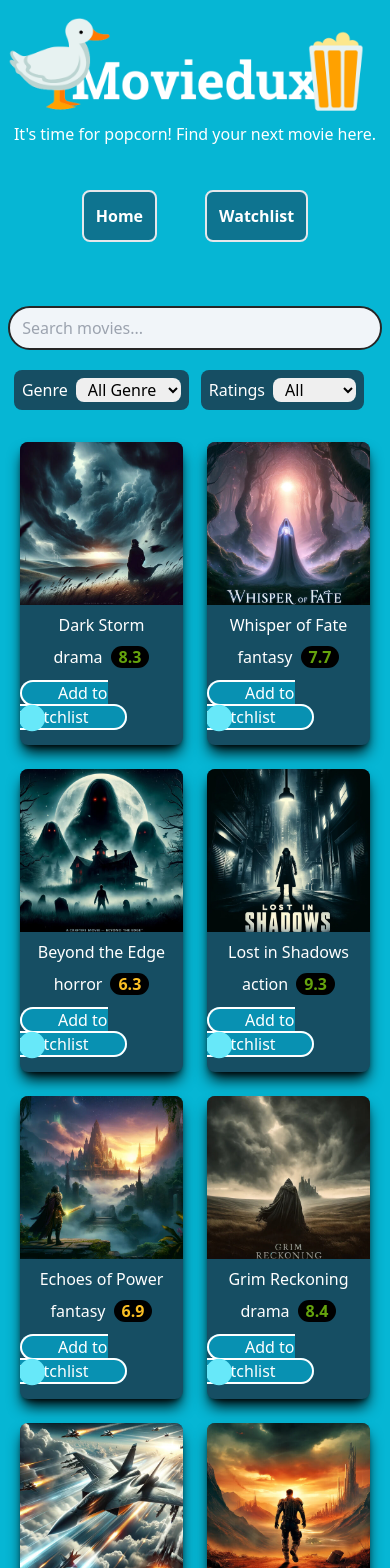
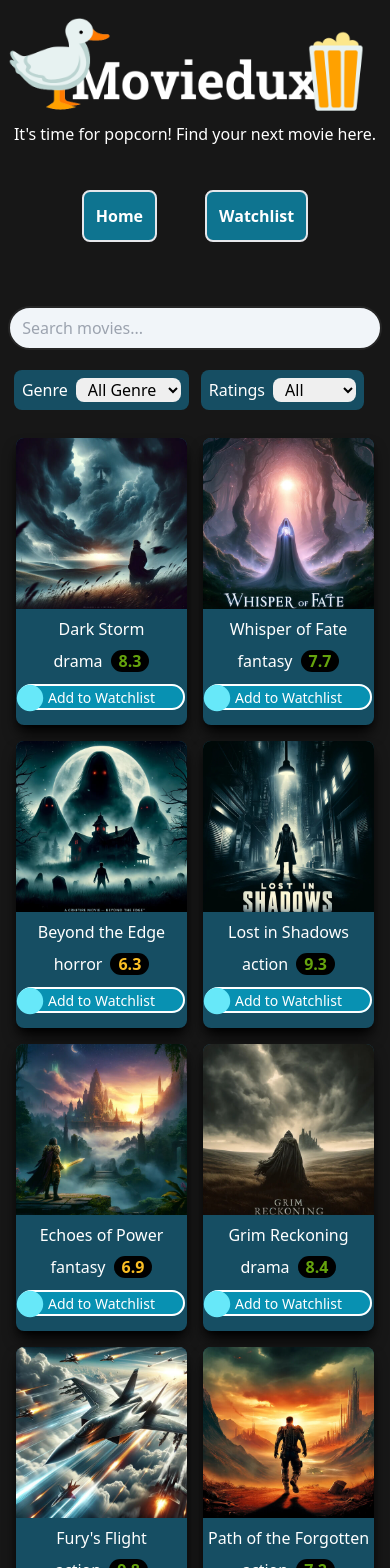
Before and after one commit to shreenidhi-h/moviedux, a React (Vite) app: page / in a window 390 px wide. Shown: the top 1568 px of the page. Built offline with nearby package versions, Linux system fonts and the light colour scheme.

Commit message:
Responsive

```diff
--- a/index.html
+++ b/index.html
@@ -6,7 +6,7 @@
 		<meta name="viewport" content="width=device-width, initial-scale=1.0" />
 		<title>Moviedux</title>
 	</head>
-	<body class="bg-cyan-500 px-16 text-white max-md:px-10 max-sm:px-2">
+	<body class="bg-neutral-900 px-16 text-white max-md:px-10 max-sm:px-2">
 		<div id="root"></div>
 		<script type="module" src="/src/main.jsx"></script>
 	</body>
--- a/src/assets/Component/Moviecard/Moviecard.jsx
+++ b/src/assets/Component/Moviecard/Moviecard.jsx
@@ -14,7 +14,7 @@ export default function Moviecard({ movie, isWatchlisted, toggleWatchlist }) {
 	return (
 		<div
 			key={movie.id}
-			className="rounded-lg transition duration-150 hover:ease-in-out overflow-hidden flex flex-col bg-cyan-900 justify-center items-center max-lg:m-3 sm:m-4 shadow-lg shadow-black hover:scale-110"
+			className="rounded-lg transition duration-150 hover:ease-in-out overflow-hidden flex flex-col bg-cyan-900 justify-center items-center md:max-lg:m-3 m-7 max-sm:m-4 max-[450px]:m-2 shadow-lg shadow-black hover:scale-110"
 		>
 			<img
 				src={`images/${movie.image}`}
@@ -47,7 +47,7 @@ export default function Moviecard({ movie, isWatchlisted, toggleWatchlist }) {
 					id="toggle-switch"
 					className="border-white border-2 bg-cyan-600 rounded-full cursor-pointer transition duration-200 relative"
 				>
-					<span className="px-6  mx-3">
+					<span className="px-5 mx-2 max-[450px]:text-sm">
 						{isWatchlisted ? "In Watchlist" : "Add to Watchlist"}
 					</span>
 				</span>
--- a/src/assets/Component/Moviegrid/Moviegrid.jsx
+++ b/src/assets/Component/Moviegrid/Moviegrid.jsx
@@ -85,7 +85,7 @@ export const Moviegrid = ({ movies, watchList, toggleWatchlist }) => {
 					</select>
 				</div>
 			</div>
-			<div className="w-full grid grid-cols-4 max-md:grid-cols-2 mt-5 max-lg:grid-cols-3">
+			<div className="w-full grid grid-cols-4 max-md:grid-cols-2 mt-5 max-lg:grid-cols-3 items-center">
 				{filteredMovies.map((movie) => (
 					<Moviecard
 						movie={movie}
--- a/src/assets/Component/WatchList/WatchList.jsx
+++ b/src/assets/Component/WatchList/WatchList.jsx
@@ -3,7 +3,7 @@ import Moviecard from "../Moviecard/Moviecard";
 export default function Watchlist({ movies, watchList, toggleWatchlist }) {
 	return (
 		<div>
-			<h1 className="title">Your Watchlist</h1>
+			<h1 className="font-semibold text-3xl text-center">Your Watchlist</h1>
 			<div className="w-full grid grid-cols-4 max-md:grid-cols-2 mt-5 max-lg:grid-cols-3">
 				{watchList &&
 					watchList.map((id) => {
--- a/src/index.css
+++ b/src/index.css
@@ -8,7 +8,7 @@
 }
 
 input:checked + #toggle-switch:after {
-	@apply transform scale-110 translate-x-36 bg-amber-600 w-6;
+	@apply transform scale-110 translate-x-32 max-[450px]:translate-x-28 bg-amber-600;
 }
 
 input:checked + #toggle-switch {
```
